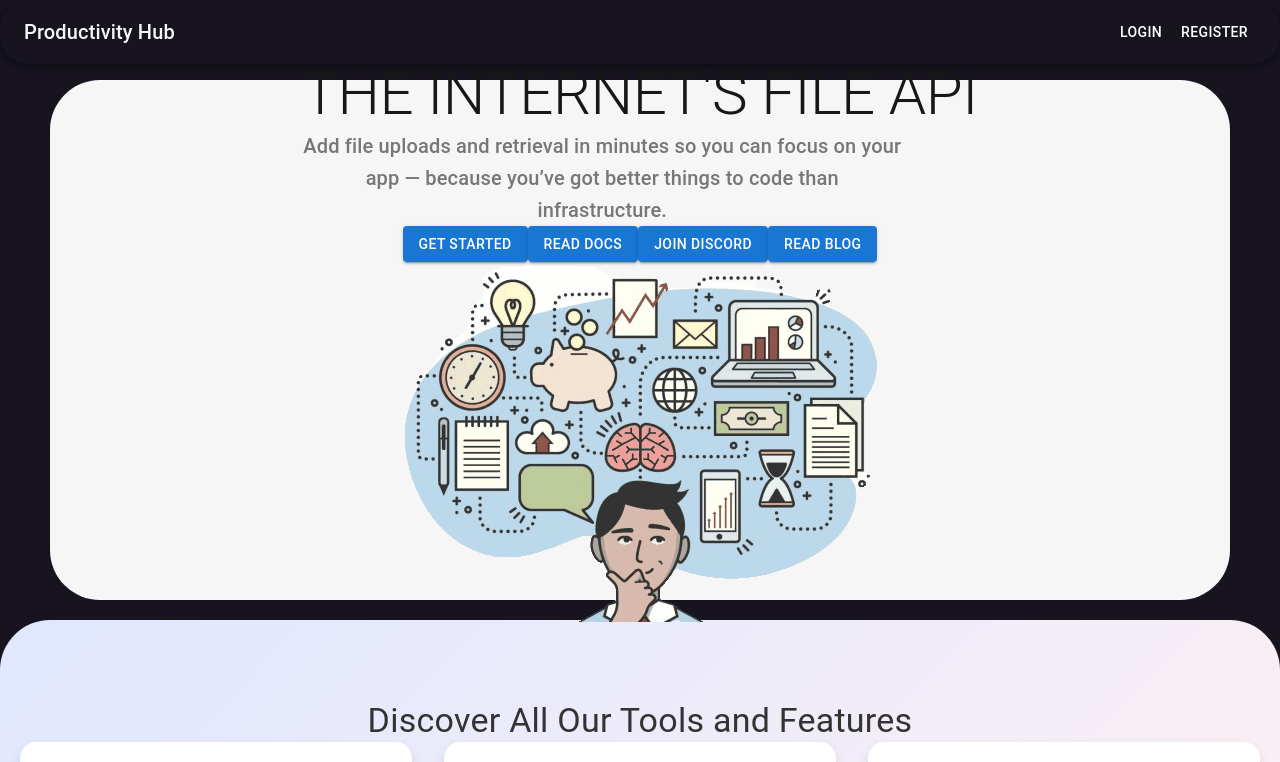
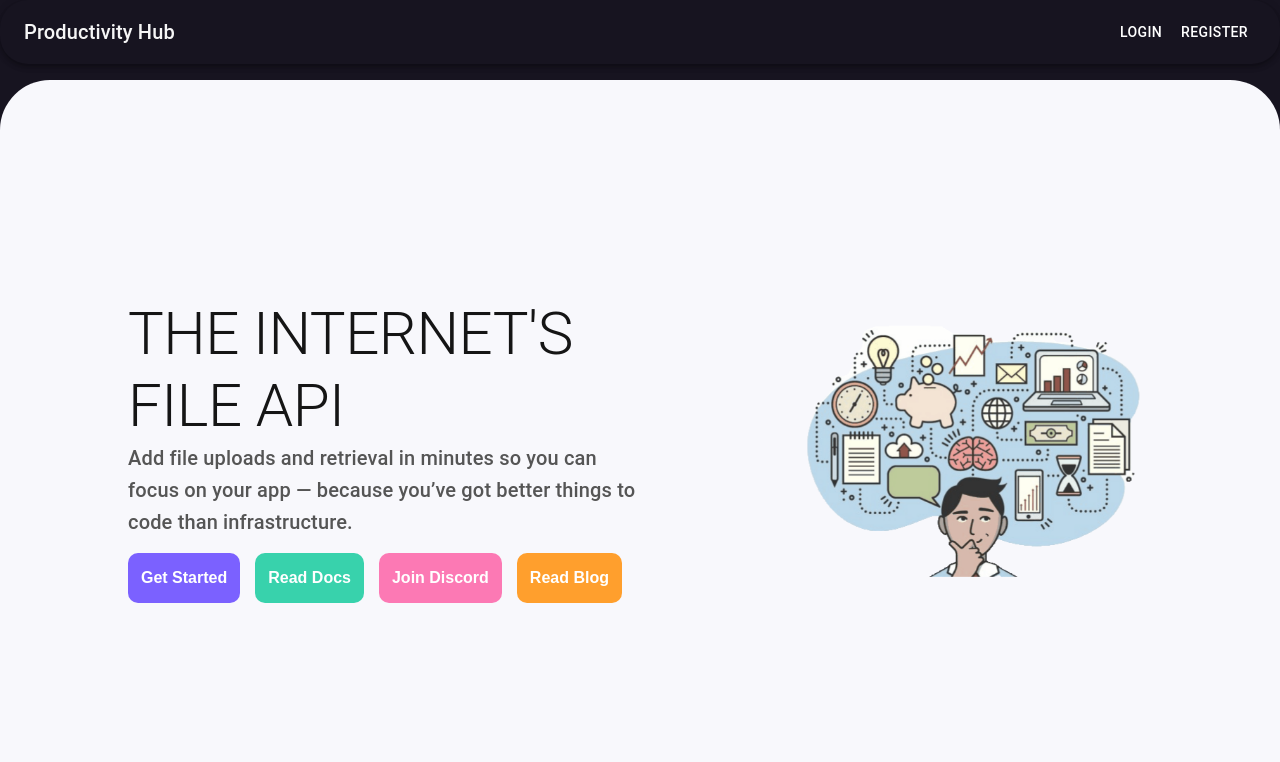
Before and after one commit to vkboi5/Productivity-App, a React (Create React App) app: page / in a window 1280 px wide. Shown: the top 762 px of the page. Built offline with nearby package versions, Linux system fonts and the light colour scheme; the HTML template or start-up script is replaced by a standard one.

Commit message:
changes done

```diff
--- a/src/components/Home.js
+++ b/src/components/Home.js
@@ -49,20 +49,22 @@ const Homepage = () => {
       because you’ve got better things to code than infrastructure.
     </Typography>
     <Box className={styles.buttonGroup}>
-          <Button variant="contained" className={styles.getStartedButton}>Get started</Button>
-          <Button variant="contained" className={styles.readDocsButton}>Read docs</Button>
-          <Button variant="contained" className={styles.joinDiscordButton}>Join discord</Button>
-          <Button variant="contained" className={styles.readBlogButton}>Read blog</Button>
+    <button className={styles.getStartedButton}>Get Started</button>
+<button className={styles.readDocsButton}>Read Docs</button>
+<button className={styles.joinDiscordButton}>Join Discord</button>
+<button className={styles.readBlogButton}>Read Blog</button>
     </Box>
   </Box>
   <img src={gif} alt="Animated productivity visual" className={styles.heroGif} />
 </Box>
+
 
       {/* Discover Section */}
       <Box className={styles.discoverSection}>
         <Typography variant="h4" className={styles.discoverTitle}>
           Discover All Our Tools and Features
         </Typography>
+        <br/>
         <Grid container spacing={4} justifyContent="center">
           {features.map((feature, index) => (
             <Grid item xs={12} sm={6} md={4} key={index}>
--- a/src/components/Homepage.module.css
+++ b/src/components/Homepage.module.css
@@ -1,30 +1,120 @@
 .heroSection {
   display: flex;
+  justify-content: space-between;
   align-items: center;
-  justify-content: center;
-  flex-direction: column;
-  flex-wrap: nowrap;
-  height: 60vh;
-  background: #f6f6f6;
-  text-align: center;
-  padding: 20px;
+  padding: 50px 10%;
+  background-color: #f8f8fc; /* Light background color */
+  color: #0a0a0a; /* Dark text color */
+  min-height: 80vh;
   border-radius: 50px;
-  margin-left: 50px;
-  margin-right: 50px;
-  margin-bottom: 20px;
+}
+
+.heroContent {
+  max-width: 50%;
+  text-align: left;
+
 }
 
 .heroTitle {
-  font-weight:bolder ;
-  font-size: 50px;
-  color: #171717;
-  margin-bottom: 16px;
+  font-size: 3.5rem;
+  font-weight: bold;
+  line-height: 1.2;
+  color: #151515; /* Dark color */
 }
 
 .heroSubtitle {
-  color: #777;
-  max-width: 600px;
-  margin-bottom: 32px;
+  font-size: 1.2rem;
+  margin-top: 20px;
+  margin-bottom: 30px;
+  color: #555555;
+}
+
+.buttonGroup {
+  display: flex;
+  gap: 15px;
+}
+
+.getStartedButton {
+  background-color: #7b61ff; /* Purple button */
+  color: #fff;
+  font-size: 1rem; /* Larger text */
+  font-weight: bold;
+  padding: 16px 13px; /* Increase button size */
+  border-radius: 10px; /* Smoother edges */
+  text-transform: none;
+  border: none;
+  cursor: pointer;
+  transition: transform 0.3s ease;
+}
+
+.getStartedButton:hover {
+  transform: scale(1.05);
+}
+
+.readDocsButton {
+  background-color: #38d2ac; /* Green button */
+  color: #fff;
+  font-size: 1rem; /* Larger text */
+  font-weight: bold;
+  padding: 16px 13px; /* Increase button size */
+  border-radius: 10px; /* Smoother edges */
+  text-transform: none;
+  border: none;
+  cursor: pointer;
+  transition: transform 0.3s ease;
+}
+
+.readDocsButton:hover {
+  transform: scale(1.05);
+}
+
+.joinDiscordButton {
+  background-color: #fc79b4; /* Pink button */
+  color: #fff;
+  font-size: 1rem; /* Larger text */
+  font-weight: bold;
+  padding: 16px 13px; /* Increase button size */
+  border-radius: 10px; /* Smoother edges */
+  text-transform: none;
+  border: none;
+  cursor: pointer;
+  transition: transform 0.3s ease;
+}
+
+.joinDiscordButton:hover {
+  transform: scale(1.05);
+}
+
+.readBlogButton {
+  background-color: #ff9f2d; /* Orange button */
+  color: #fff;
+  font-size: 1rem; /* Larger text */
+  font-weight: bold;
+  padding: 16px 13px; /* Increase button size */
+  border-radius: 10px; /* Smoother edges */
+  text-transform: none;
+  border: none;
+  cursor: pointer;
+  transition: transform 0.3s ease;
+}
+
+.readBlogButton:hover {
+  transform: scale(1.05);
+}
+
+.heroGif {
+  max-width: 35%;
+  height: auto;
+  animation: float 3s ease-in-out infinite;
+}
+
+@keyframes float {
+  0%, 100% {
+    transform: translateY(0);
+  }
+  50% {
+    transform: translateY(-10px);
+  }
 }
 
 .exploreButton {
```
Lines whose indentation alone changed are shown as unchanged.
